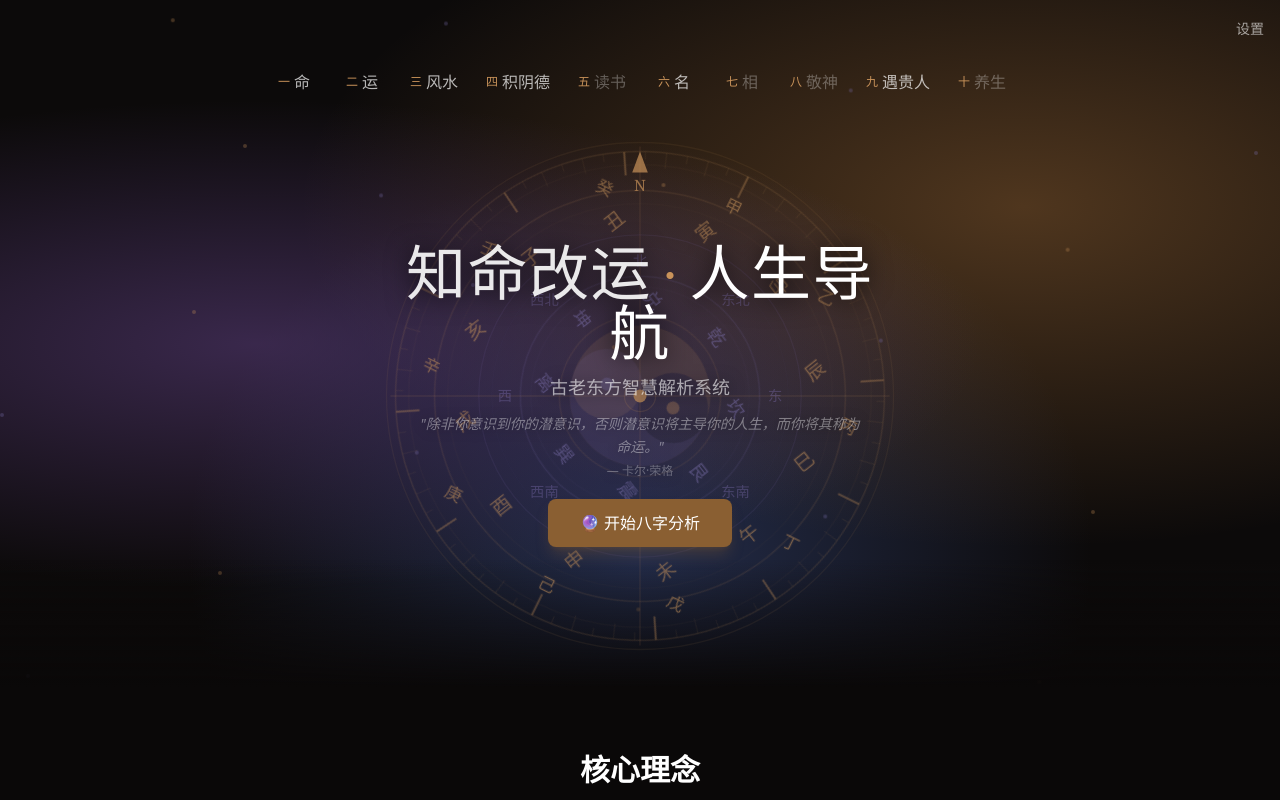
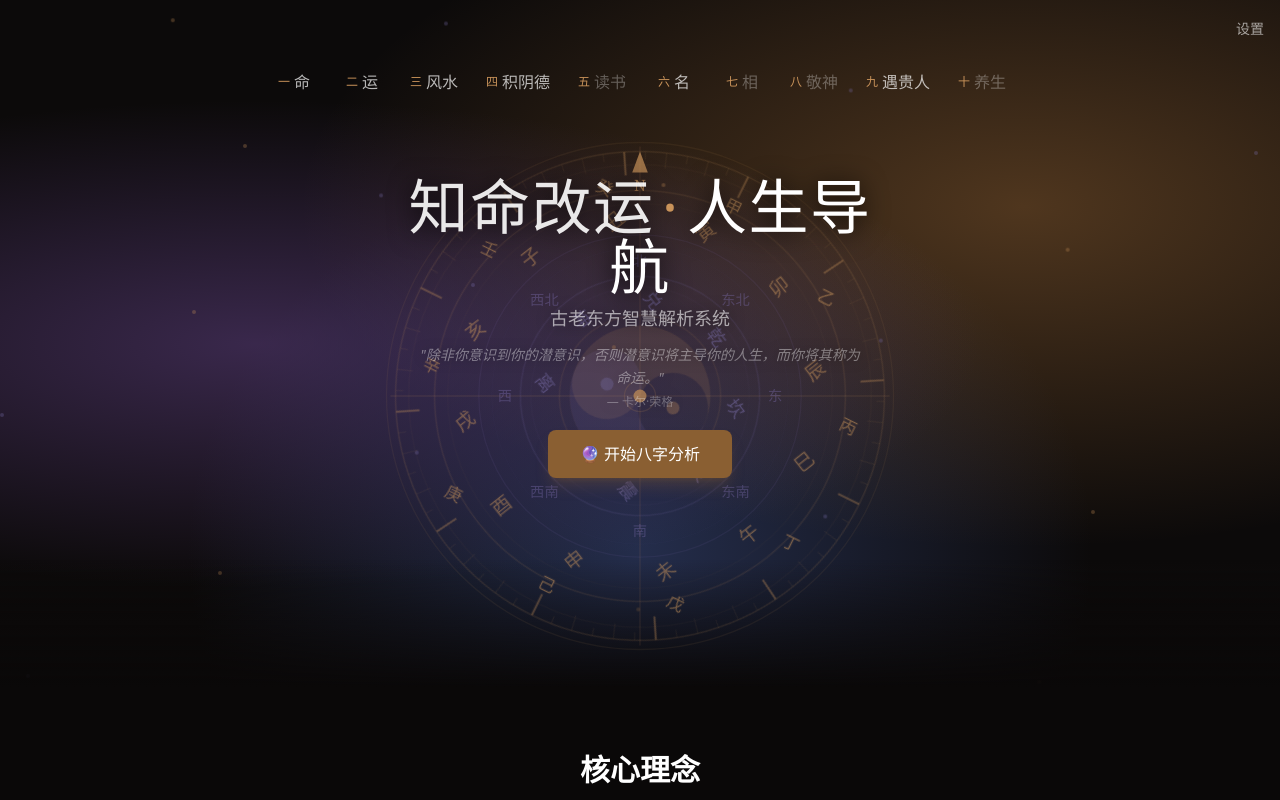
Before and after one commit to wuyi-LifeGPS/fatemaster-ai, a Next.js app: page / in a window 1280 px wide. Shown: the top 800 px of the page. Built offline with nearby package versions, Linux system fonts and the light colour scheme; a small style sheet from the web is missing.

Commit message:
fix: move title to compass center, use Slidefu font

```diff
--- a/src/app/layout.tsx
+++ b/src/app/layout.tsx
@@ -14,6 +14,10 @@ export default function RootLayout({
   return (
     <html lang="zh-CN">
       <body className="min-h-screen bg-fate-50 text-ink-900">
+        <link
+          rel="stylesheet"
+          href="https://chinese-fonts-cdn.netlify.app/packages/ysfxt/dist/Slidefu-Regular/result.css"
+        />
         {children}
       </body>
     </html>
--- a/src/app/page.tsx
+++ b/src/app/page.tsx
@@ -290,9 +290,9 @@ export default function Home() {
               </g>
             </svg>
 
-            {/* 标题层 - 绝对定位覆盖罗盘中心 */}
-            <div className="absolute inset-0 z-20 flex flex-col items-center justify-center text-center px-4">
-              <h1 className="text-4xl sm:text-5xl md:text-6xl mb-2 font-brush text-white drop-shadow-[0_2px_12px_rgba(0,0,0,0.9)] tracking-wide"
+            {/* 标题层 - 绝对定位覆盖罗盘中心，整体下移使标题位于中心点 */}
+            <div className="absolute inset-0 z-20 flex flex-col items-center text-center px-4 translate-y-10">
+              <h1 className="text-4xl sm:text-5xl md:text-6xl mb-2 font-slidefu text-white drop-shadow-[0_2px_12px_rgba(0,0,0,0.9)] tracking-wide"
                 style={{ fontWeight: 400 }}
               >
                 <span className="text-white/90">知命改运</span>
--- a/tailwind.config.js
+++ b/tailwind.config.js
@@ -35,6 +35,7 @@ module.exports = {
       },
       fontFamily: {
         'serif': ['Georgia', 'Cambria', 'serif'],
+        'slidefu': ['Slidefu', 'Georgia', 'serif'],
       }
     },
   },
```
